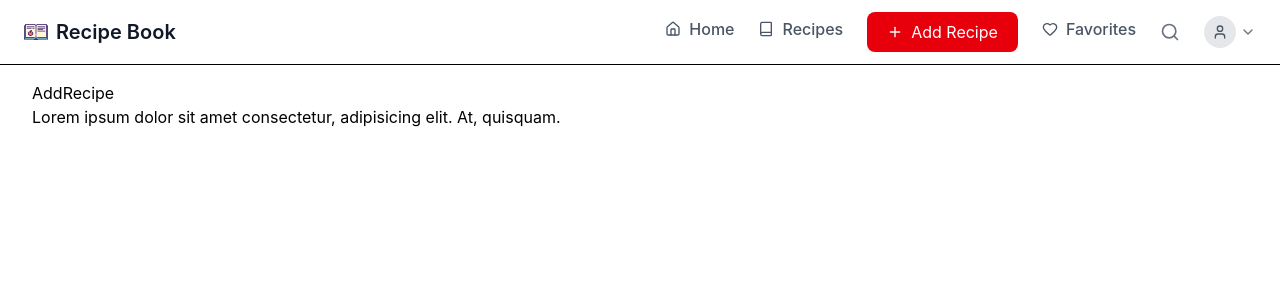
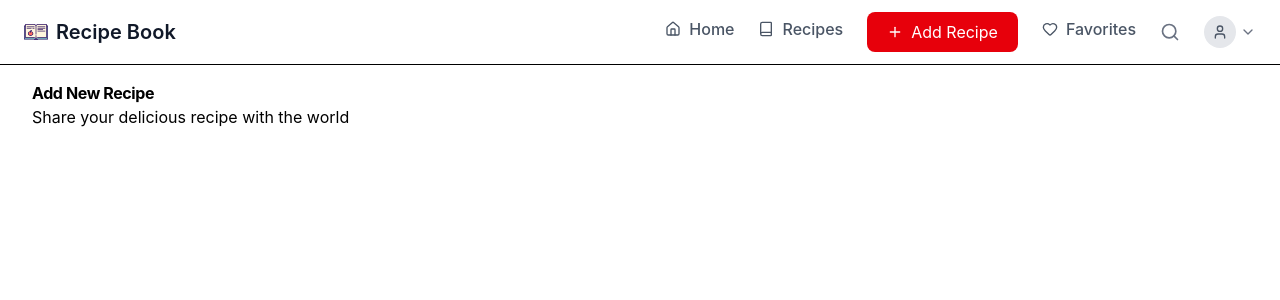
Before and after one commit to SrunTechsean/Interactive-Recipe-Book, a React (Vite) app: page /add in a window 1280 px wide. Shown: the top 300 px of the page. Built offline with nearby package versions, Linux system fonts and the light colour scheme.

Commit message:
feat: add title

```diff
--- a/src/pages/AddRecipe.jsx
+++ b/src/pages/AddRecipe.jsx
@@ -1,10 +1,10 @@
 export default function AddRecipe() {
-  return (
-    <section>
-      <h1>AddRecipe</h1>
-      <p>
-        Lorem ipsum dolor sit amet consectetur, adipisicing elit. At, quisquam.
-      </p>
-    </section>
-  );
+	return (
+		<section className="min-w-3x1 mx-auto space-y-6">
+			<h1 className="text-3x1 my-0 font-bold tracking-tight">Add New Recipe</h1>
+			<p className="muted-foreground my-b-2">
+				Share your delicious recipe with the world
+			</p>
+		</section>
+	);
 }
```
